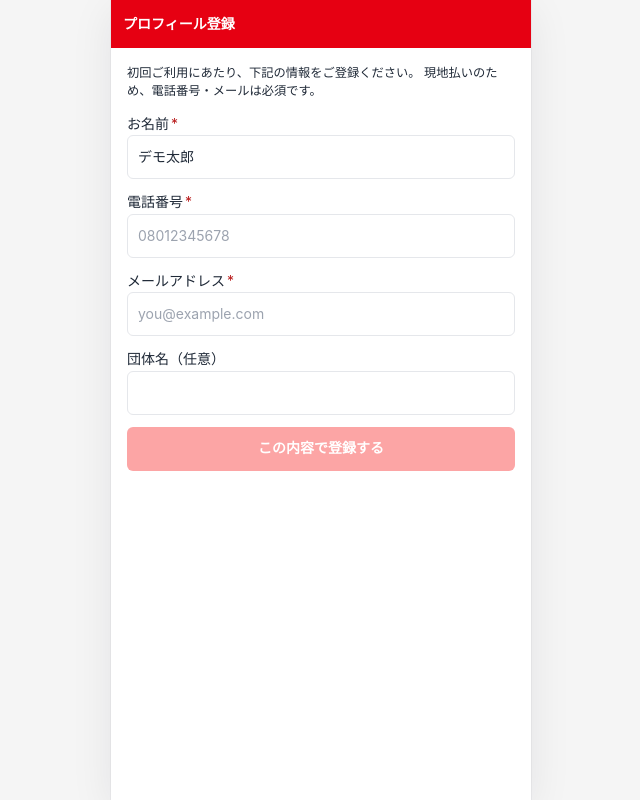
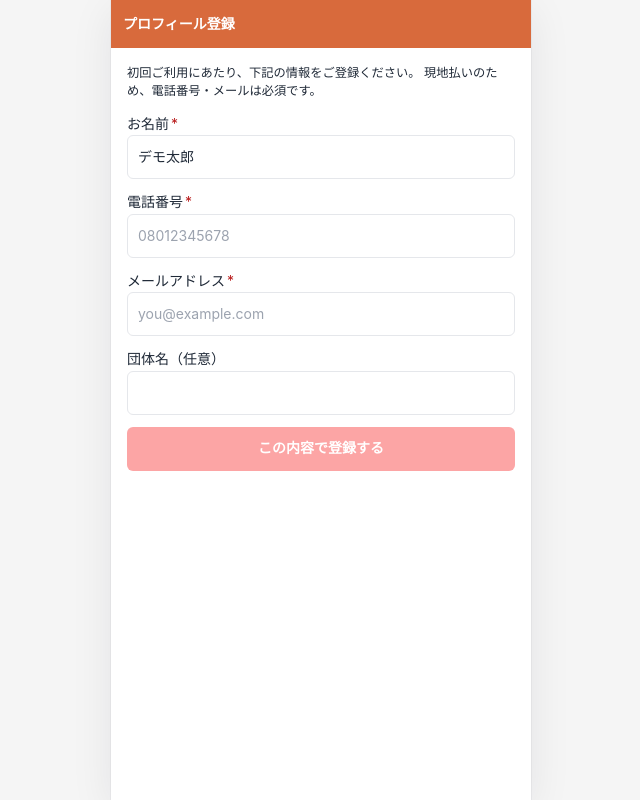
Before and after one commit to yuuto22009911-hash/hoop-court, a Next.js app: page /register in a window 1280 px wide. Shown: the whole page, without its empty margins (319-959 px from the left). Built offline with nearby package versions, Linux system fonts and the light colour scheme.

Commit message:
feat: テーマカラー #D86A3C ・フォント Noto Sans JP に統一 (globals.css)

```diff
--- a/src/app/globals.css
+++ b/src/app/globals.css
@@ -11,7 +11,7 @@ html,
 body {
   background: #f5f5f5;
   color: #1f2937;
-  font-family: "Hiragino Sans", "Yu Gothic", -apple-system, sans-serif;
+  font-family: "Noto Sans JP", "Zen Maru Gothic", "Hiragino Sans", -apple-system, sans-serif;
   font-size: 14px;
   line-height: 1.6;
 }
@@ -29,7 +29,7 @@ body {
 
 .app-header {
   height: 48px;
-  background: #e60012;
+  background: #D86A3C;
   color: #ffffff;
   display: flex;
   align-items: center;
@@ -77,7 +77,7 @@ body {
 }
 
 .app-tabbar a.active {
-  color: #e60012;
+  color: #D86A3C;
 }
 
 /* ボタン */
@@ -92,7 +92,7 @@ body {
 }
 
 .btn-primary {
-  background: #e60012;
+  background: #D86A3C;
   color: #ffffff;
 }
 
@@ -130,7 +130,7 @@ label.field textarea {
 label.field input:focus-visible,
 label.field select:focus-visible,
 label.field textarea:focus-visible {
-  outline: 2px solid #e60012;
+  outline: 2px solid #D86A3C;
   outline-offset: 1px;
 }
 
@@ -152,7 +152,7 @@ label.field textarea:focus-visible {
   cursor: pointer;
 }
 .cal-cell[data-today="true"] {
-  outline: 2px solid #e60012;
+  outline: 2px solid #D86A3C;
   outline-offset: -2px;
 }
 .cal-cell[data-disabled="true"] {
```
